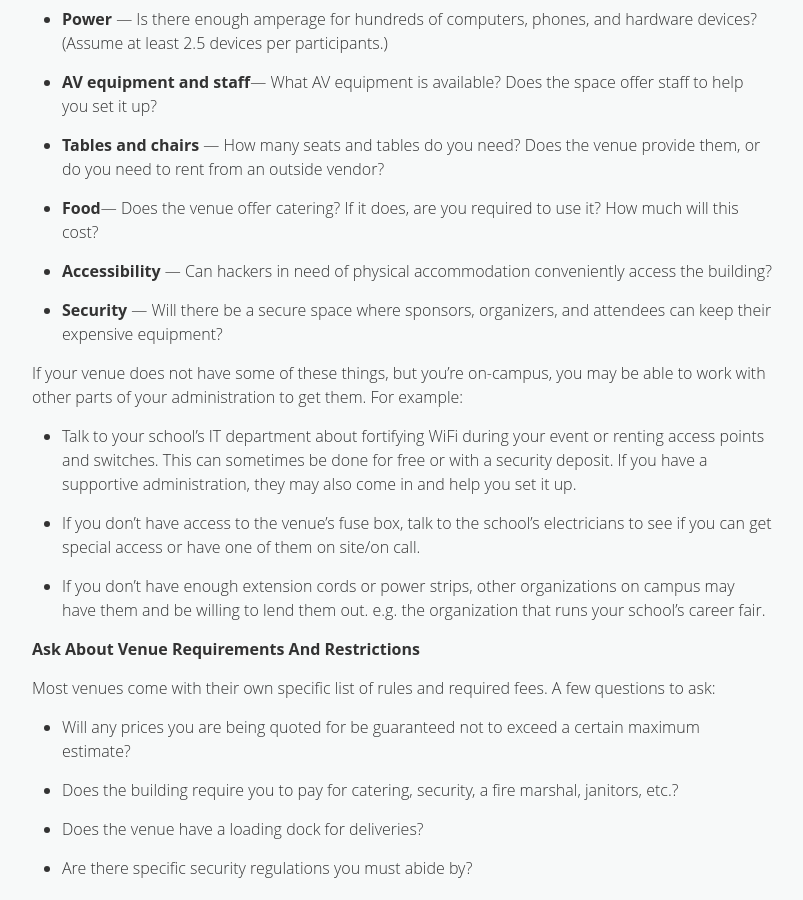
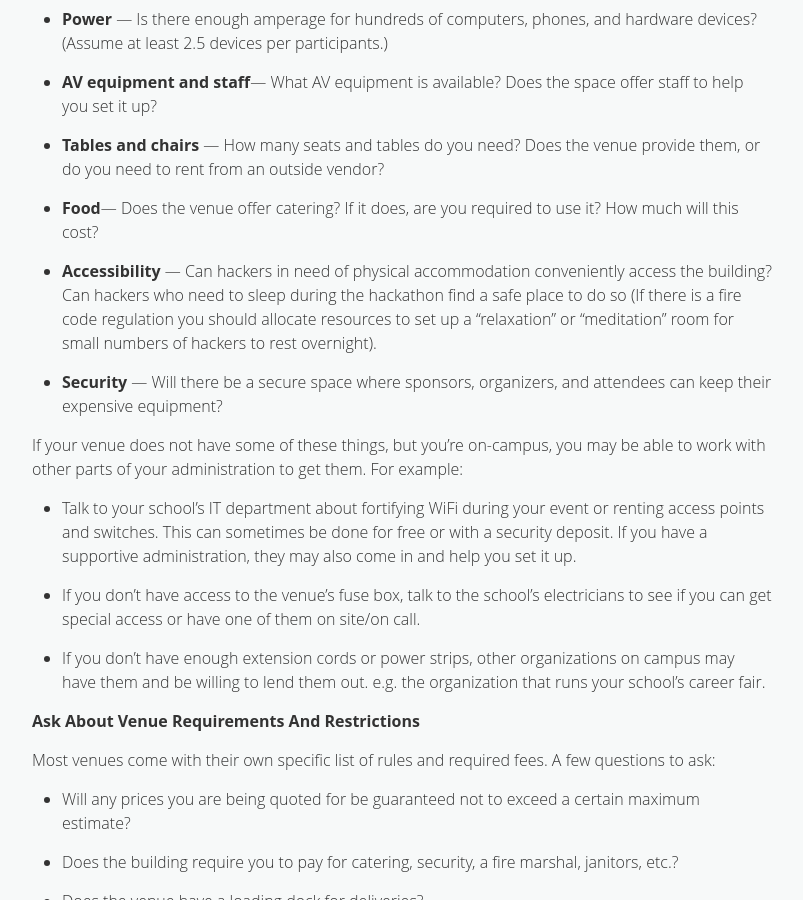
Before and after one commit to MLH/mlh-hackathon-organizer-guide, a Jekyll site: the page built from index.md, in a window 1280 px wide and 900 px high, scrolled down 3143 px. Shown: the whole window, without its empty margins (238-1041 px from the left). Built offline with Jekyll 4.4.1, drawn with Linux system fonts in a browser that asks for light colours.

Commit message:
Update index.md to add sleep to accessibility.
Used the "You can always set up a 'relaxation' or 'meditation'  room for small numbers of hackers to rest overnight" hack already included in the guide.

```diff
--- a/index.md
+++ b/index.md
@@ -100,7 +100,7 @@ Before you book an event space, make sure it has everything you need help you ho
 
 * **Food**— Does the venue offer catering? If it does, are you required to use it? How much will this cost?
 
-* **Accessibility** — Can hackers in need of physical accommodation conveniently access the building?
+* **Accessibility** — Can hackers in need of physical accommodation conveniently access the building? Can hackers who need to sleep during the hackathon find a safe place to do so (If there is a fire code regulation you should allocate resources to set up a “relaxation” or “meditation” room for small numbers of hackers to rest overnight).
 
 * **Security** — Will there be a secure space where sponsors, organizers, and attendees can keep their expensive equipment?
 
```
